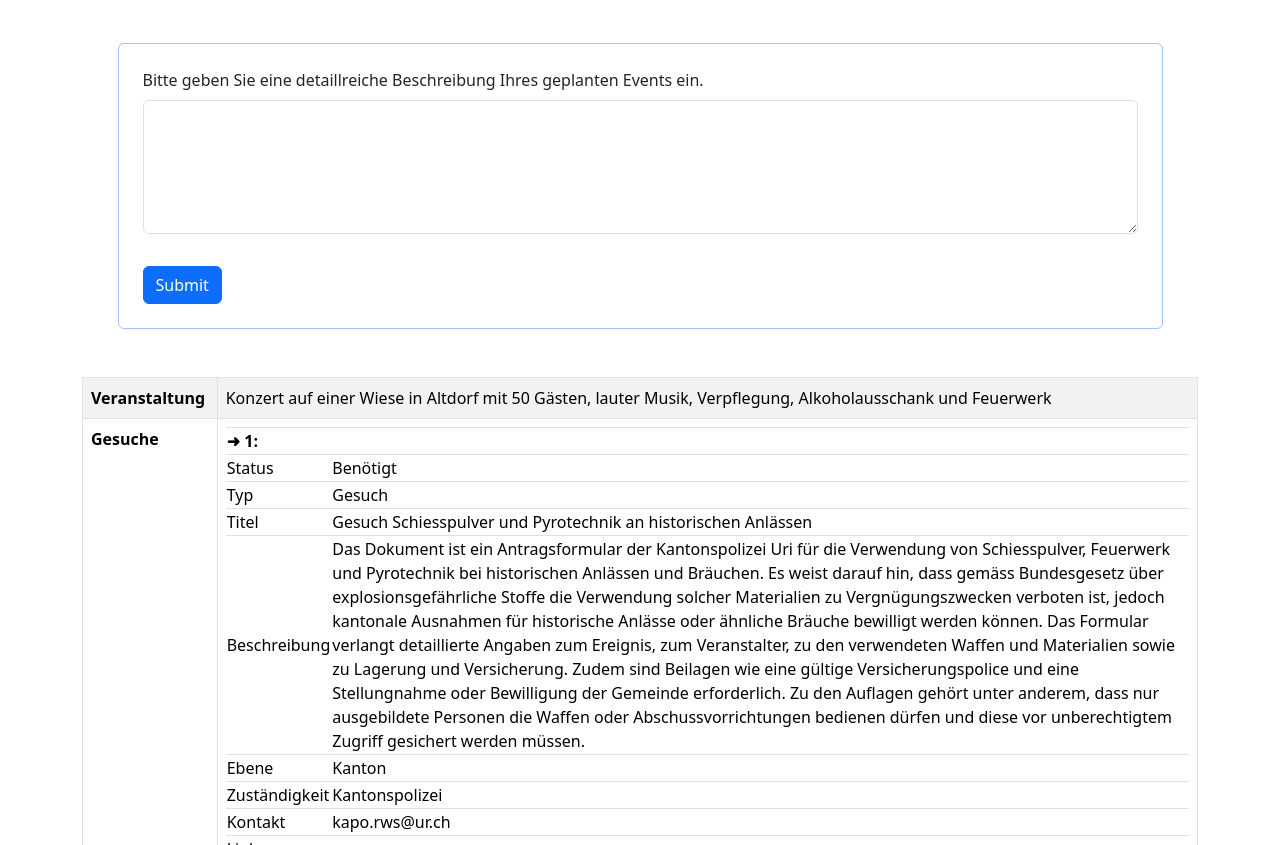
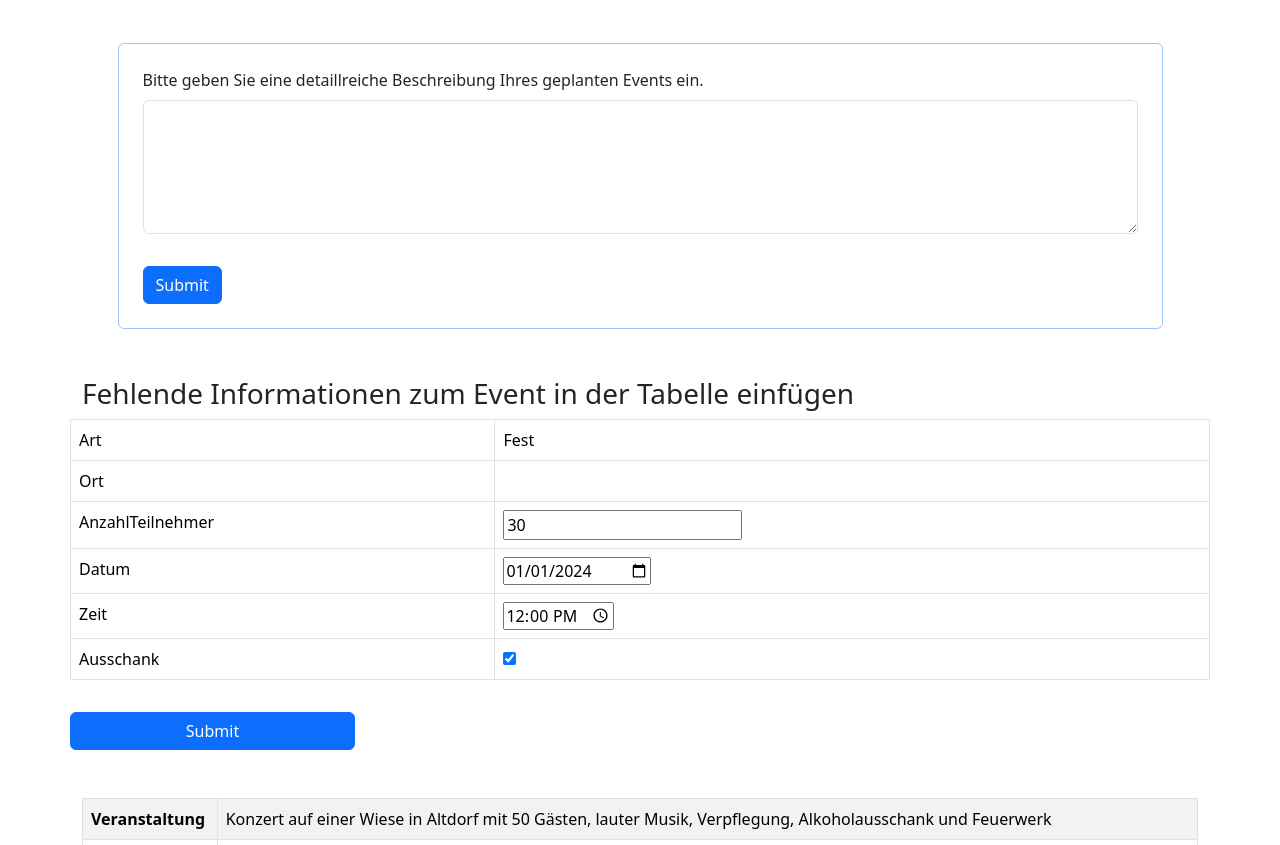
Before and after one commit to mogisler/Hackaton25, a website: page index.html in a window 1280 px wide. Shown: the part 89-934 px from the top of the page. Drawn offline with nearby package versions, Linux system fonts and the light colour scheme.

Commit message:
change index.html

```diff
--- a/index.html
+++ b/index.html
@@ -123,7 +123,7 @@
 
         // Initialisierung der Tabelle nach dem Laden des Dokuments
         document.addEventListener('DOMContentLoaded', () => {
-            const tbody = document.querySelector('tbody');
+            const tbody = document.getElementById('letzteTabelle');
 
 
 
@@ -167,7 +167,7 @@
         </nav>
     </header>
     <main>
-        <div class="container mt-5">
+        <div class="container my-5">
             <div class="row justify-content-center">
 
                 <form id="eventForm" class="col-11 my-auto border border-primary-subtle p-4 rounded">
@@ -185,11 +185,22 @@
                 </form>
             </div>
         </div>
+        <div class="container my-4">
+            <div class="row">
+                <h3>Fehlende Informationen zum Event in der Tabelle einfügen</h3>
+                <table class="table table-bordered">
+                    <tbody id="tableBody">
+                        <!-- Rows will be dynamically added here -->
+                    </tbody>
+                </table>
+                <button id="submitDetails" class="btn btn-primary mt-3 col-3">Submit</button>
+            </div>
+        </div>
         <div class="container my-5">
             <div class="row">
                 <div class="col">
                     <table class="table table-bordered table-striped">
-                        <tbody>
+                        <tbody id="letzteTabelle">
                             <!-- Die Tabelle wird dynamisch generiert -->
                         </tbody>
                     </table>
@@ -210,6 +221,7 @@
         integrity="sha384-YUe2LzesAfftltw+PEaao2tjU/QATaW/rOitAq67e0CT0Zi2VVRL0oC4+gAaeBKu"
         crossorigin="anonymous"></script>
     <script src="frontend.js"></script>
+    <script src="displaytable.js"></script>
 </body>
 
 </html>
```
